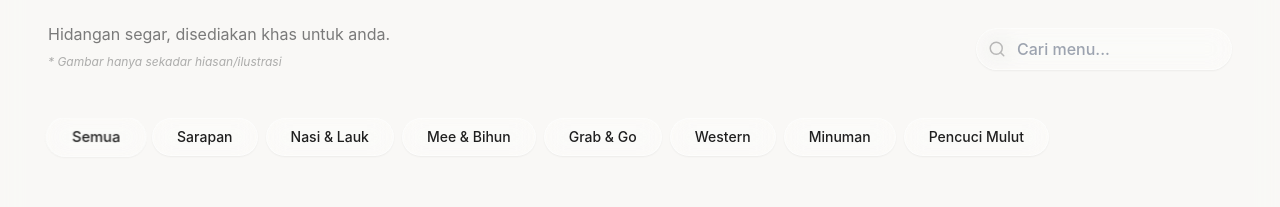
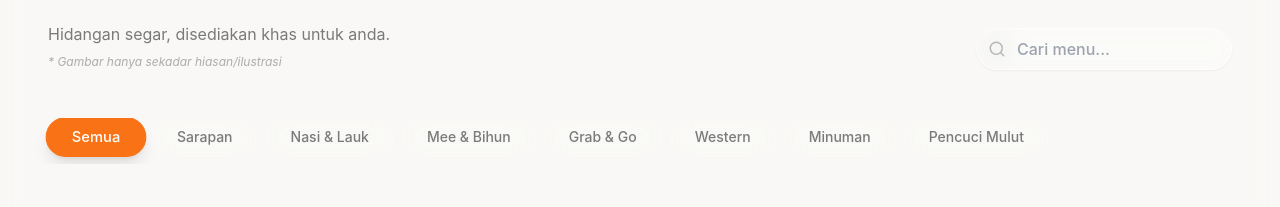
Before and after one commit to ShahrulSaifuddin/fnb-website, a React (Vite) app: page / in a window 1280 px wide. Shown: the part 3248-3455 px from the top of the page. Built offline with nearby package versions, Linux system fonts and the light colour scheme.

Commit message:
feat: implement  component with category filtering, search, and load more functionality for displaying menu items.

```diff
--- a/src/features/menu/MenuSection.tsx
+++ b/src/features/menu/MenuSection.tsx
@@ -1,4 +1,5 @@
 import { useState } from "react";
+import { cn } from "../../lib/utils";
 import { motion, AnimatePresence } from "framer-motion";
 import { Search, ChevronDown } from "lucide-react";
 import { Button } from "../../components/ui/Button";
@@ -86,11 +87,12 @@ export function MenuSection() {
               <button
                 key={category}
                 onClick={() => handleCategoryChange(category)}
-                className={`px-6 py-2 rounded-full text-sm font-medium transition-all duration-300 whitespace-nowrap glass-btn ${
+                className={cn(
+                  "px-6 py-2 rounded-full text-sm font-medium transition-all duration-300 whitespace-nowrap border",
                   activeCategory === category
-                    ? "bg-primary/90 text-primary-foreground shadow-lg scale-105 border-primary/50"
-                    : "bg-white/5 hover:bg-white/10"
-                }`}
+                    ? "bg-primary text-primary-foreground border-primary shadow-lg scale-105"
+                    : "bg-white/10 text-muted-foreground border-white/10 hover:bg-white/20 hover:text-foreground backdrop-blur-md",
+                )}
               >
                 {category}
               </button>
```
